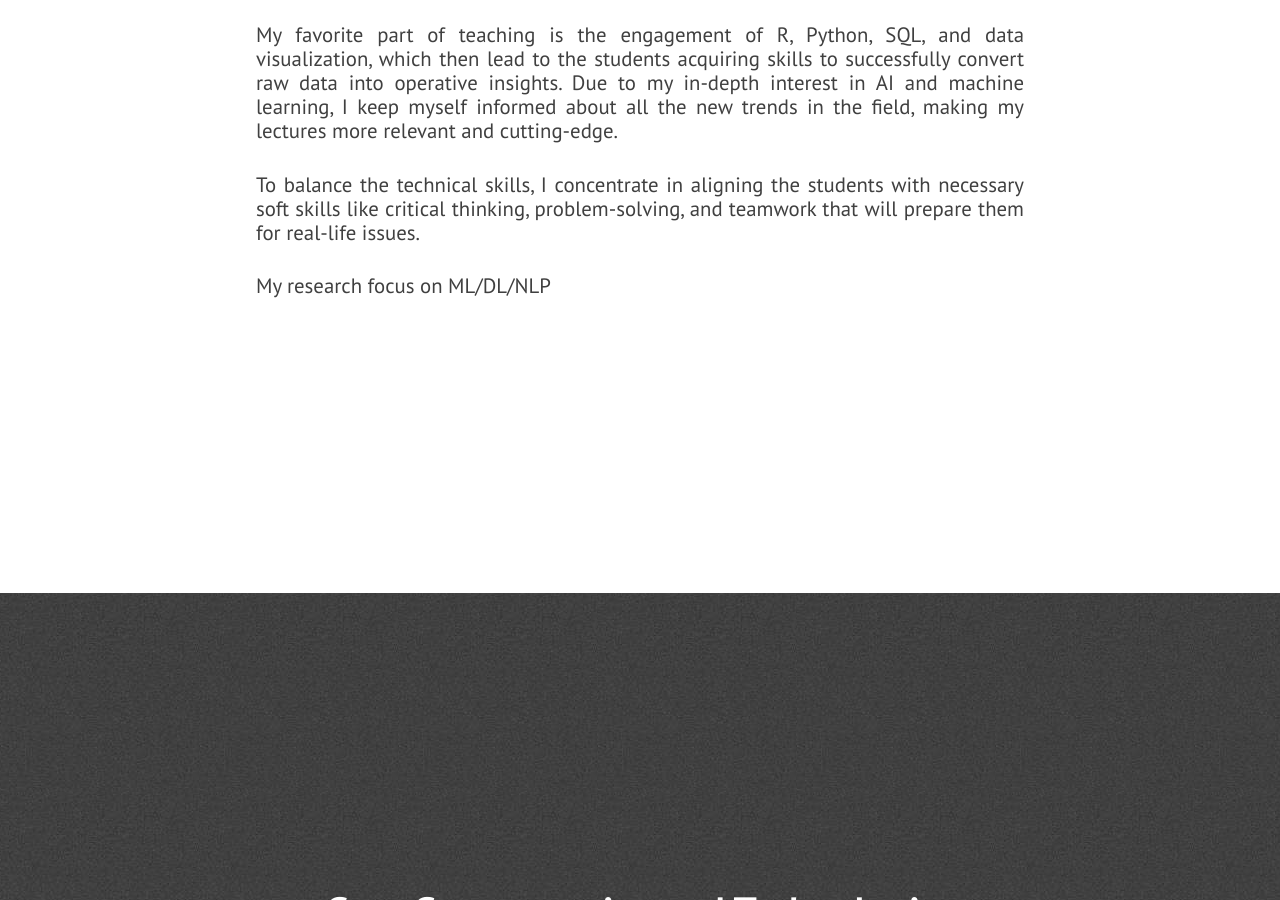
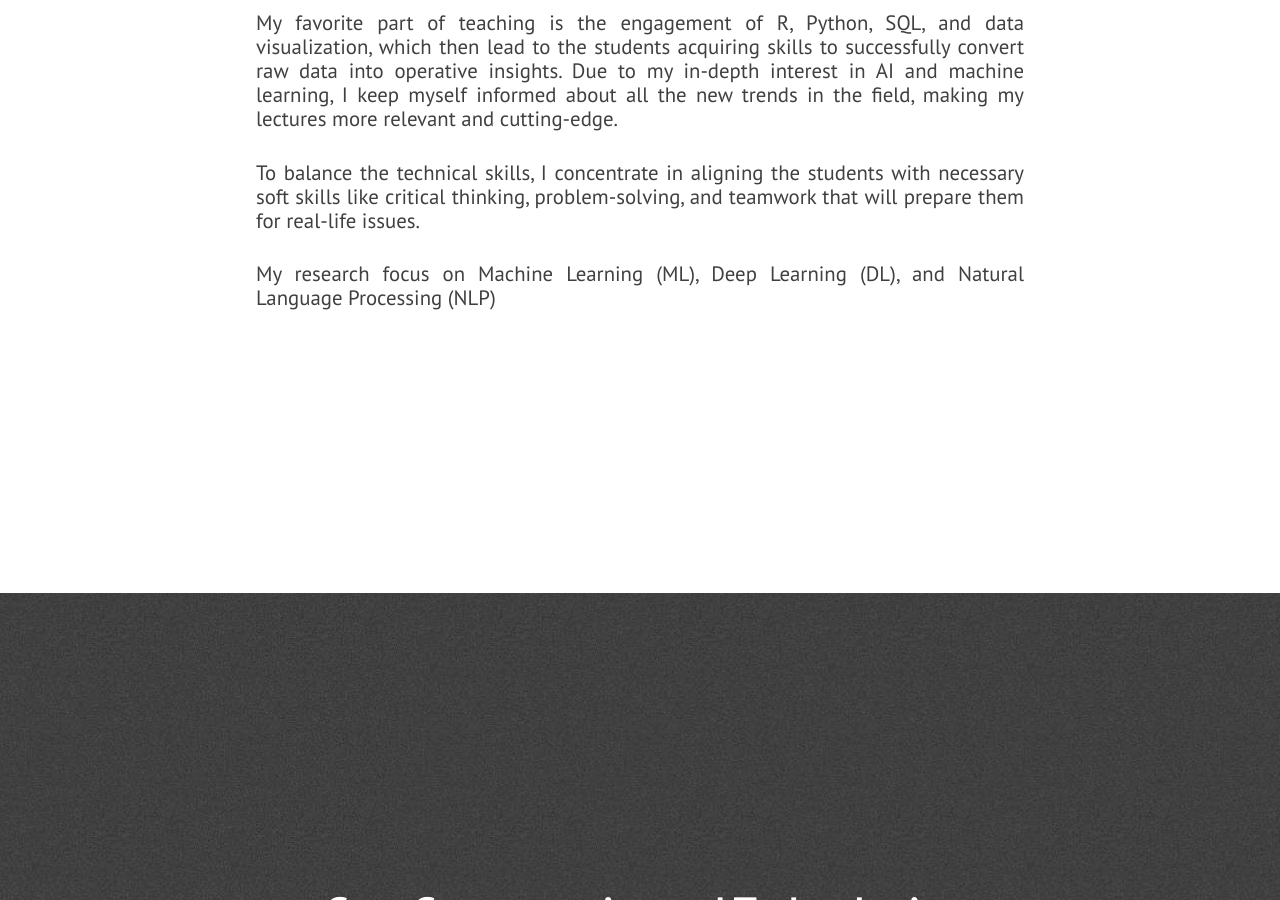
Before and after one commit to zenklinov/portfolio, a Jekyll site: the page built from index.html, in a window 1280 px wide and 900 px high, scrolled down 1367 px. Built offline with Jekyll 4.4.1, drawn with Linux system fonts in a browser that asks for light colours; nearby versions of some CDN libraries.

Commit message:
Update about.html

```diff
--- a/_includes/about.html
+++ b/_includes/about.html
@@ -12,7 +12,7 @@
             <p class="paragraph-text justify-text">
                 To balance the technical skills, I concentrate in aligning the students with necessary soft skills like critical thinking, problem-solving, and teamwork that will prepare them for real-life issues.
             <p class="paragraph-text justify-text">
-                My research focus on ML/DL/NLP
+                My research focus on Machine Learning (ML), Deep Learning (DL), and Natural Language Processing (NLP)
             </p>
         </div>
     </section>
```
